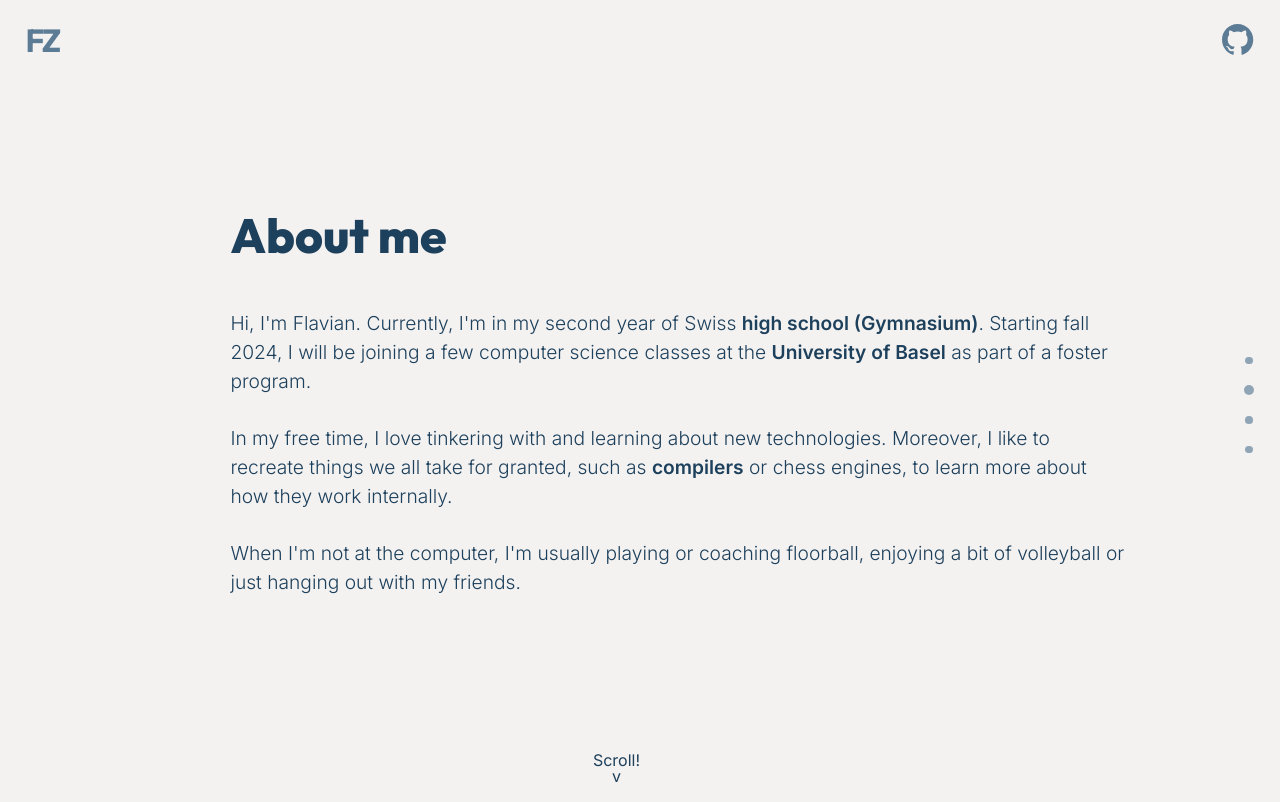
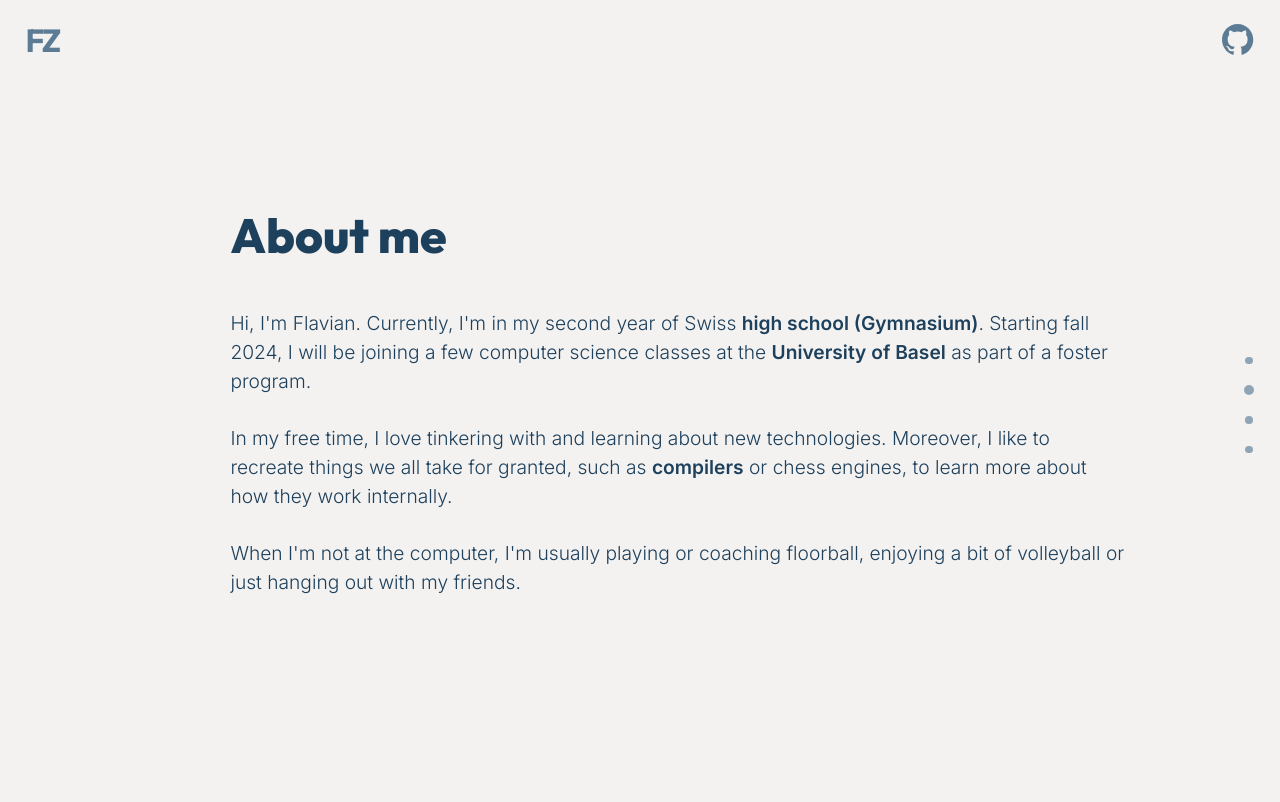
Before and after one commit to flavianz/flavianz, a React (Vite) app: page / in a window 1280 px wide. Built offline with nearby package versions, Linux system fonts and the light colour scheme.

Commit message:
move the scroll hint to welcome page only

```diff
--- a/src/Frame/Frame.module.css
+++ b/src/Frame/Frame.module.css
@@ -45,40 +45,6 @@
 }
 .logo:hover {
     color: var(--text);
-}
-#scrollHint {
-    position: fixed;
-    bottom: 2vh;
-    right: 50%;
-    display: flex;
-    flex-direction: column;
-    align-items: center;
-    p {
-        line-height: 1rem;
-        animation: appearAnimation 2s ease-in;
-    }
-}
-#bouncer {
-    animation: bounceAnimation 2s ease-in 2s;
-}
-@keyframes bounceAnimation {
-    0%, 30% {
-        transform: translateY(0);
-    }
-    50% {
-        transform: translateY(-2vw);
-    }
-    70%, 100% {
-        transform: translateY(0);
-    }
-}
-@keyframes appearAnimation {
-    0%, 80%  {
-        opacity: 0;
-    }
-    100% {
-        opacity: 1;
-    }
 }
 #menuContainer {
     position: fixed;
--- a/src/Frame/Frame.tsx
+++ b/src/Frame/Frame.tsx
@@ -130,10 +130,6 @@ export default function Frame() {
             <div id={styles.pageContainer}>
                 <Page renderPath={path} />
             </div>
-            <div id={styles.scrollHint}>
-                <p>Scroll!</p>
-                <p id={styles.bouncer}>v</p>
-            </div>
             <div id={styles.menuContainer}>
                 {pagesArray.map((page, i) => {
                     return (
--- a/src/pages/Welcome/Welcome.module.css
+++ b/src/pages/Welcome/Welcome.module.css
@@ -13,7 +13,7 @@
     line-height: 3rem;
 }
 .container{
-    display: flex;
+    display: grid;
     align-items: center;
     height: 100%;
     justify-content: space-between;
@@ -38,3 +38,23 @@
     border-radius: 50%;
     height: 13vw;
 }
+#scrollHint {
+    position: fixed;
+    top: 93vh;
+    right: 49%;
+    display: flex;
+    flex-direction: column;
+    align-items: center;
+    p {
+        line-height: 1rem;
+        animation: appearAnimation 2s ease-in;
+    }
+}
+@keyframes appearAnimation {
+    0%, 80%  {
+        opacity: 0;
+    }
+    100% {
+        opacity: 1;
+    }
+}
--- a/src/pages/Welcome/Welcome.tsx
+++ b/src/pages/Welcome/Welcome.tsx
@@ -26,6 +26,10 @@ export default function Welcome({
                 src={pixeled}
                 alt="A pic of me"
             />
+            <div id={styles.scrollHint}>
+                <p>Scroll!</p>
+                <p>v</p>
+            </div>
         </div>
     );
 }
```
